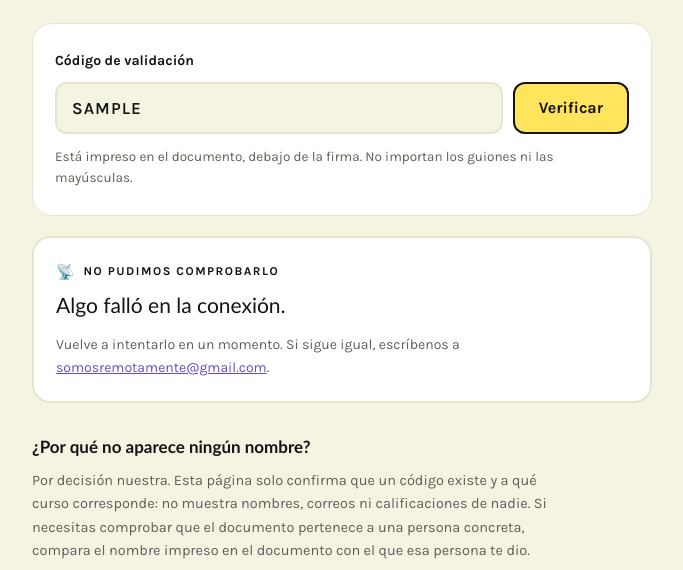
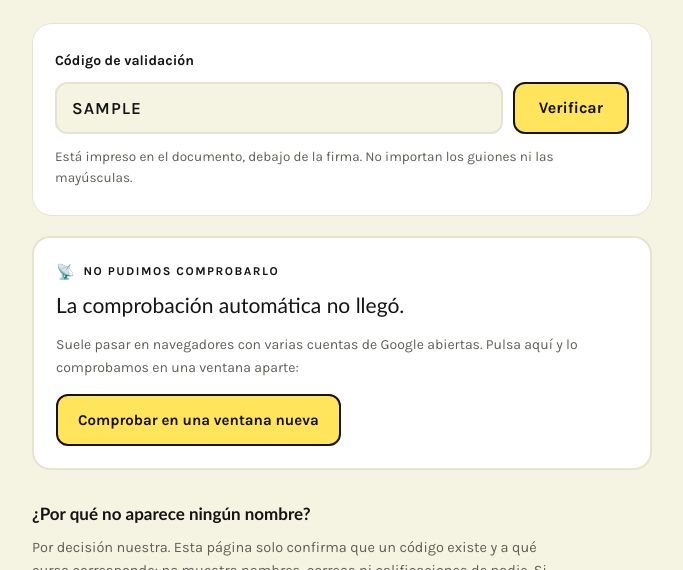
Before and after one commit to somosremotamente/somosremotamente.github.io, a plain HTML site: page verificar/index.html in a window 1280 px wide. Both pictures are taken after typing "Sample" into the empty fields and a click on the button "Verificar". Shown: the part 211-781 px from the top of the page, without its empty margins (298-981 px from the left). Drawn offline with Linux system fonts and the light colour scheme; a web font is replaced by a local one.

Commit message:
Add files via upload

```diff
--- a/verificar/index.html
+++ b/verificar/index.html
@@ -79,6 +79,12 @@ dd{margin:0}
 .codigo{font-variant-numeric:tabular-nums;letter-spacing:.04em;font-weight:700}
 .res__nota{font-size:14px;line-height:1.6;margin:16px 0 0;color:#3d3d36}
 .res--no .res__nota{color:var(--muted)}
+.res__plan{display:inline-block;margin:15px 0 0;font-family:var(--cue);font-size:15px;
+  font-weight:700;padding:12px 20px;border:2px solid var(--ink);border-radius:12px;
+  background:var(--corn);color:var(--ink);text-decoration:none;
+  transition:transform .12s ease, box-shadow .12s ease}
+.res__plan:hover{transform:translateY(-2px);box-shadow:0 4px 0 var(--ink)}
+.res__plan:active{transform:translateY(0);box-shadow:none}
 
 /* ---------- pie ---------- */
 .expl{margin:30px 0 0;font-size:14.5px;color:var(--muted)}
@@ -177,7 +183,14 @@ function esc(t){
     .replace(/&/g,'&amp;').replace(/</g,'&lt;').replace(/>/g,'&gt;');
 }
 
-function pinta(clase, sello, ico, titulo, filas, nota){
+function planB(codigo){
+  return '<a class="res__plan" target="_blank" rel="noopener" href="' +
+         API + (API.indexOf('?') >= 0 ? '&' : '?') +
+         'vista=pagina&codigo=' + encodeURIComponent(codigo) + '">' +
+         'Comprobar en una ventana nueva</a>';
+}
+
+function pinta(clase, sello, ico, titulo, filas, nota, extra){
   var html = '<p class="res__sello"><span class="res__ico">' + ico + '</span>' + esc(sello) + '</p>' +
              '<p class="res__tit">' + esc(titulo) + '</p>';
   if (filas && filas.length){
@@ -186,6 +199,7 @@ function pinta(clase, sello, ico, titulo, filas, nota){
     }).join('') + '</dl>';
   }
   if (nota) html += '<p class="res__nota">' + nota + '</p>';
+  if (extra) html += extra;
   caja.className = 'res ' + clase;
   caja.innerHTML = html;
   caja.hidden = false;
@@ -212,7 +226,7 @@ function consultar(codigo, alTerminar){
   setTimeout(function(){
     if (listo) return;
     listo = true; limpiar(); alTerminar(new Error('tiempo'));
-  }, 12000);
+  }, 8000);
 
   s.src = API + (API.indexOf('?') >= 0 ? '&' : '?') +
           'codigo=' + encodeURIComponent(codigo) + '&callback=' + nombre;
@@ -247,10 +261,11 @@ f.addEventListener('submit', function(ev){
 
     if (err || !d){
       pinta('res--no', 'No pudimos comprobarlo', '📡',
-            'Algo falló en la conexión.',
+            'La comprobación automática no llegó.',
             null,
-            'Vuelve a intentarlo en un momento. Si sigue igual, escríbenos a ' +
-            '<a href="mailto:somosremotamente@gmail.com">somosremotamente@gmail.com</a>.');
+            'Suele pasar en navegadores con varias cuentas de Google abiertas. ' +
+            'Pulsa aquí y lo comprobamos en una ventana aparte:',
+            planB(codigo));
       return;
     }
 
@@ -281,7 +296,8 @@ f.addEventListener('submit', function(ev){
       pinta('res--no', 'No pudimos comprobarlo', '📡',
             'Hubo un problema de nuestro lado.',
             null,
-            'Vuelve a intentarlo en un momento.');
+            'Puedes intentarlo en una ventana aparte:',
+            planB(codigo));
       return;
     }
 
```
